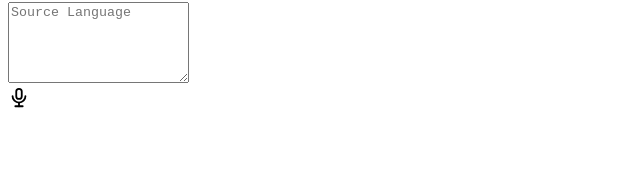
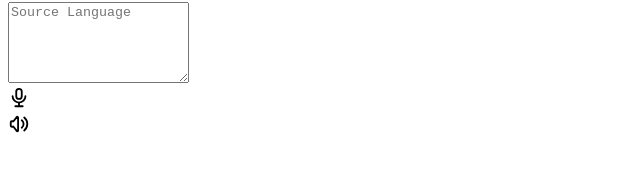
Before and after one commit to aniketchitransh/convert-lang, a Next.js app: page / in a window 1280 px wide. Shown: the part 112-300 px from the top of the page, without its empty margins (0-640 px from the left). Built offline with nearby package versions, Linux system fonts and the light colour scheme.

Commit message:
Created a handleAudioPlayback to convert text to speech system

```diff
--- a/src/app/page.tsx
+++ b/src/app/page.tsx
@@ -5,9 +5,15 @@ import React, { useState, ChangeEvent } from 'react';
 
 import TextArea from '@/components/inputs/TextArea'
 import SpeechRecognitionComponent from '@/components/SpeechRecognition/SpeechRecognitionComponent';
+import { IconVolume } from "@tabler/icons-react";
 
 export default function Home() {
   const [sourceText, setSourceText] = useState<string>("");
+
+  const handleAudioPlayback = (text: string) => {
+    const utterance = new SpeechSynthesisUtterance(text)
+    window.speechSynthesis.speak(utterance)
+  }
 
   return (
     <div>
@@ -35,6 +41,11 @@ export default function Home() {
                         <SpeechRecognitionComponent
                           setSourceText={setSourceText}
                         />
+                        <IconVolume
+                          size={22}
+                          onClick={() => handleAudioPlayback(sourceText)}
+                        />
+                        {/* file upload component */}
                       </span>
                     </div>
                   </div>
```
